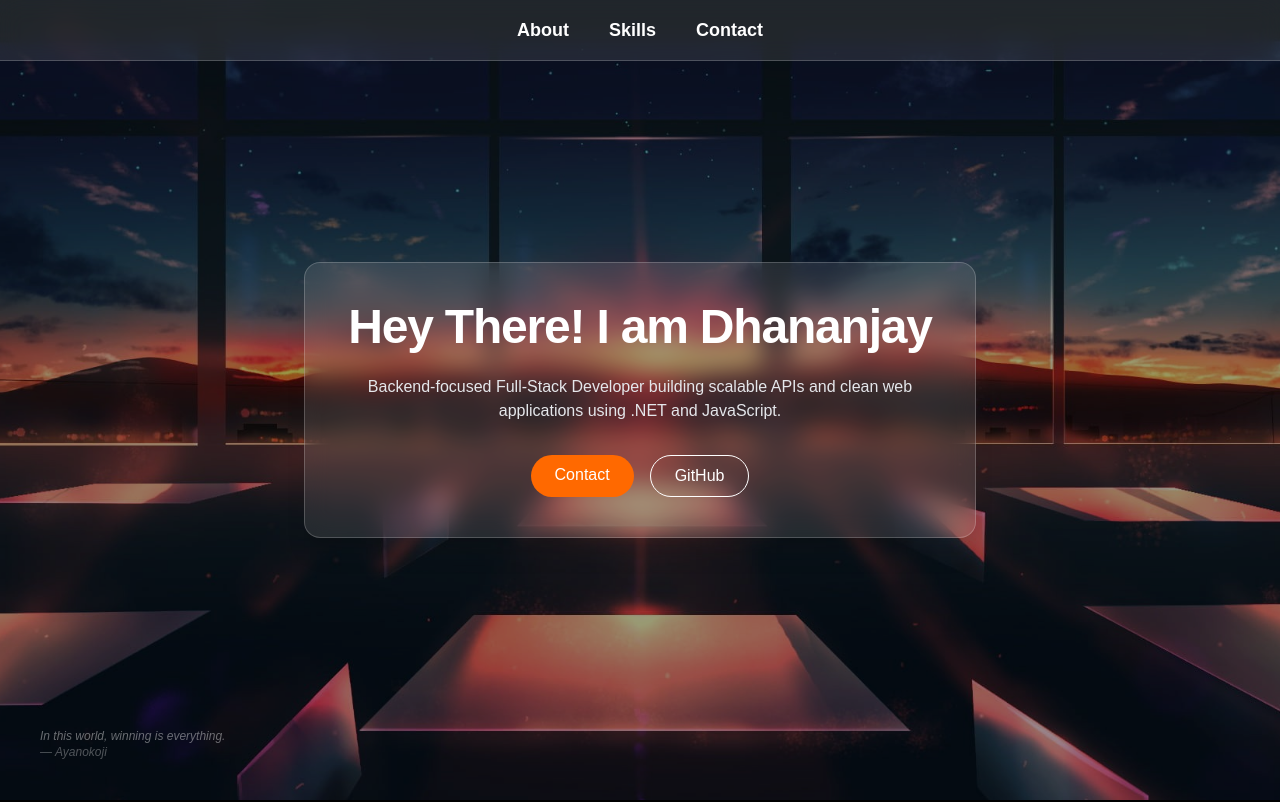
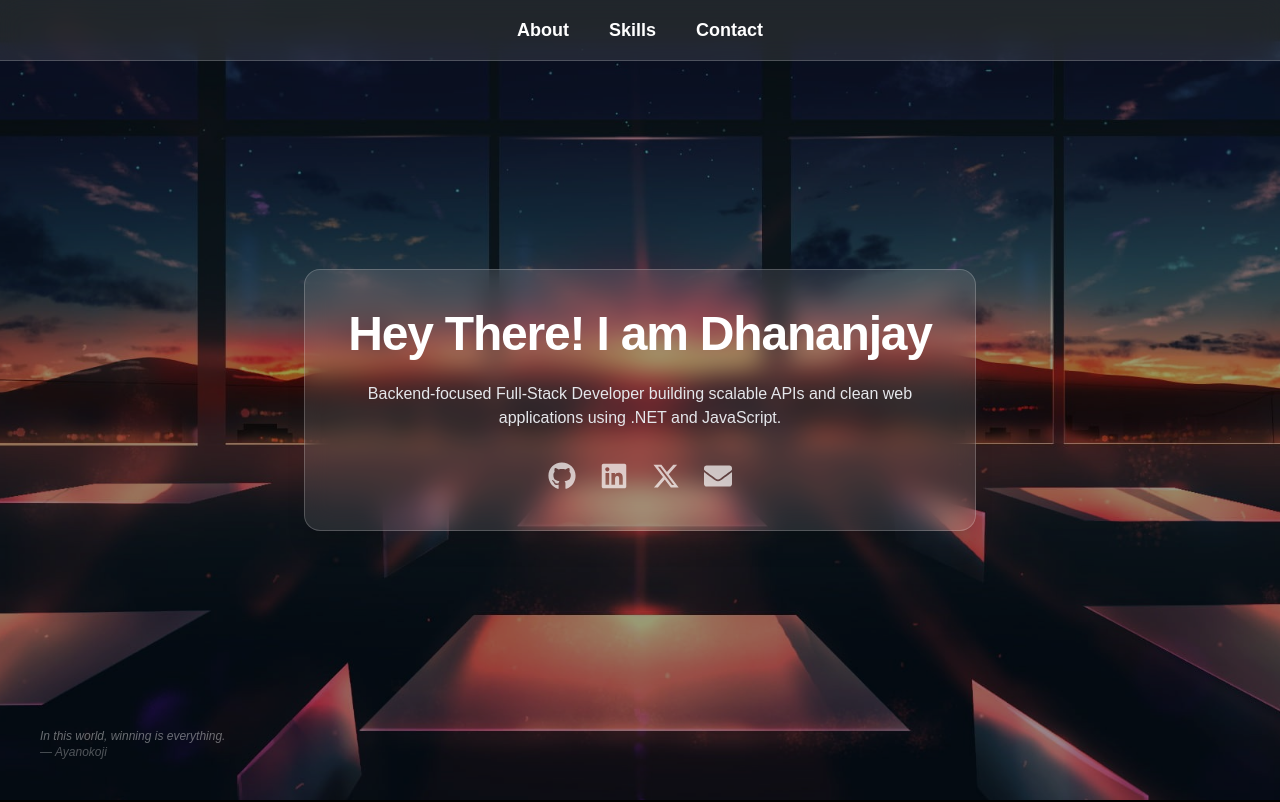
Before and after one commit to dhananjaygangwar/Portfolio, a Next.js app: page / in a window 1280 px wide. Shown: the top 802 px of the page. Built offline with nearby package versions, Linux system fonts and the light colour scheme.

Commit message:
Portfolio Version 1.1.2

```diff
--- a/app/components/Hero.tsx
+++ b/app/components/Hero.tsx
@@ -1,11 +1,27 @@
+"use client";
+
+import { useState } from "react";
+import { FaGithub, FaLinkedin, FaInstagram, FaEnvelope } from "react-icons/fa";
+import { FaXTwitter } from "react-icons/fa6";
+
 export default function Hero() {
+  const [copied, setCopied] = useState(false);
+
+  const handleCopyEmail = () => {
+    navigator.clipboard.writeText("kannu.2097@gmail.com");
+    setCopied(true);
+    setTimeout(() => setCopied(false), 2000);
+  };
+
   return (
     <section
       className="relative h-screen flex items-center justify-center bg-cover bg-center"
       style={{ backgroundImage: "url('/image.jpg')" }}
     >
+      {/* Dark overlay */}
       <div className="absolute inset-0 bg-black/40"></div>
 
+      {/* Glass Card */}
       <div className="relative backdrop-blur-md bg-white/10 border border-white/20 rounded-2xl p-10 text-center text-white max-w-2xl shadow-xl">
 
         <h2 className="text-5xl font-extrabold tracking-tight mb-6">
@@ -17,23 +33,60 @@ export default function Hero() {
           clean web applications using .NET and JavaScript.
         </p>
 
-        <div className="flex justify-center gap-4">
-          <a
-            href="#contact"
-            className="px-6 py-2 rounded-full bg-orange-500 hover:bg-orange-600 transition"
-          >
-            Contact
-          </a>
+        {/* Social Icons */}
+        <div className="flex justify-center gap-6 mt-6 text-white/70">
 
           <a
             href="https://github.com/dhananjaygangwar"
             target="_blank"
-            className="px-6 py-2 rounded-full border border-white hover:bg-white hover:text-black transition"
+            rel="noopener noreferrer"
+            className="hover:text-orange-400 hover:scale-110 transition duration-300"
           >
-            GitHub
+            <FaGithub className="w-7 h-7" />
           </a>
+
+          <a
+            href="https://www.linkedin.com/in/dhananjaygangwar/"
+            target="_blank"
+            rel="noopener noreferrer"
+            className="hover:text-orange-400 hover:scale-110 transition duration-300"
+          >
+            <FaLinkedin className="w-7 h-7" />
+          </a>
+
+          {/* <a
+            href="https://www.instagram.com/dhananjay__djay/"
+            target="_blank"
+            rel="noopener noreferrer"
+            className="hover:text-orange-400 hover:scale-110 transition duration-300"
+          >
+            <FaInstagram className="w-7 h-7" />
+          </a> */}
+
+          <a
+            href="https://x.com/kannu2097"
+            target="_blank"
+            rel="noopener noreferrer"
+            className="hover:text-orange-400 hover:scale-110 transition duration-300"
+          >
+            <FaXTwitter className="w-7 h-7" />
+          </a>
+
+          <button
+            onClick={handleCopyEmail}
+            className="hover:text-orange-400 hover:scale-110 transition duration-300"
+          >
+            <FaEnvelope className="w-7 h-7" />
+          </button>
+
         </div>
 
+        {/* Copy Feedback */}
+        {copied && (
+          <p className="text-xs text-white/60 mt-3">
+            Email copied to clipboard!
+          </p>
+        )}
       </div>
 
       <div className="absolute bottom-10 left-10 text-white/40 text-xs italic max-w-xs hidden md:block">
--- a/package.json
+++ b/package.json
@@ -11,7 +11,8 @@
   "dependencies": {
     "next": "16.1.6",
     "react": "19.2.3",
-    "react-dom": "19.2.3"
+    "react-dom": "19.2.3",
+    "react-icons": "^5.5.0"
   },
   "devDependencies": {
     "@tailwindcss/postcss": "^4",
```
Also changed, not shown: app/components/icons/GithubIcon.tsx (added), 1 other file (tests, documents, lock files or other folders).
